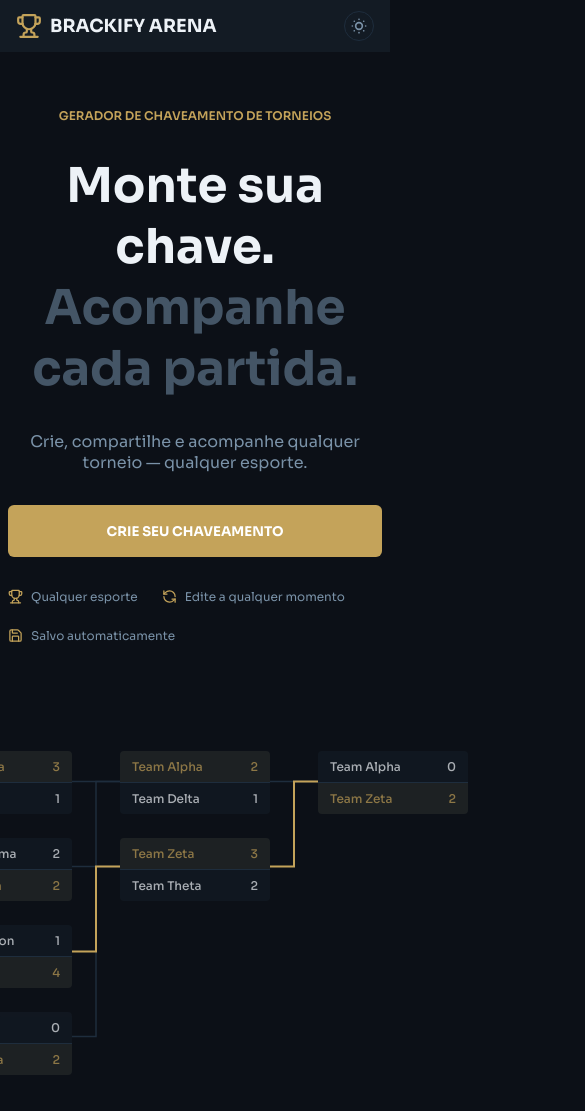
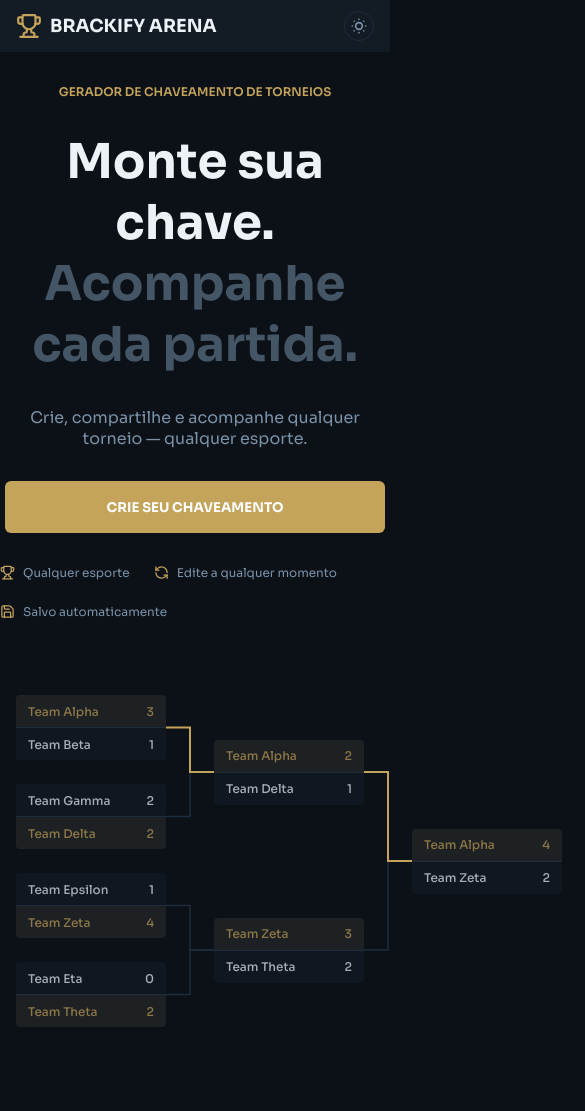
Before and after one commit to gabriel-qr/bracket-app, a React (Vite) app: page /bracket in a window 390 px wide. Shown: the top 1111 px of the page, 585 px wide, since content can reach past the window. After the commit the page ends 1039 px from the top, so only its background shows below. Built offline with nearby package versions, Linux system fonts and the light colour scheme.

Commit message:
refactor: remove landing hero component

```diff
--- a/src/components/pages/Landing/Landing.module.css
+++ b/src/components/pages/Landing/Landing.module.css
@@ -5,10 +5,83 @@
 }
 
 .container {
-  min-height: 100vh;
-  padding-top: 5.2rem;
+  height: calc(100dvh - 5.2rem);
+  margin-top: 5.22rem;
+  width: 100%;
   display: flex;
   align-items: center;
+  gap: var(--space-7);
+  justify-content: space-evenly;
+}
+
+.left,
+.right {
+  display: flex;
   justify-content: center;
+  margin-top: -15rem;
+}
+
+.left {
+  flex-flow: column;
   gap: var(--space-6);
+  padding-left: var(--space-7);
 }
+
+.right {
+  padding-right: var(--space-7);
+}
+
+.subtitle {
+  font-size: var(--text-xs);
+  color: var(--accent);
+  font-weight: 600;
+  text-transform: uppercase;
+}
+
+.descriptionContainer {
+  max-width: 60rem;
+}
+
+.headlinePrimary {
+  font-size: var(--text-4xl);
+  font-weight: bold;
+  color: var(--ink-primary);
+}
+
+.headlineMuted {
+  font-size: var(--text-4xl);
+  font-weight: bold;
+  color: var(--ink-muted);
+}
+
+.subDescription {
+  color: var(--ink-secondary);
+  max-width: 40rem;
+}
+
+.tagContainer {
+  display: flex;
+  gap: var(--space-5);
+  flex-wrap: wrap;
+  max-width: 55rem;
+}
+
+@media (max-width: 1050px) {
+  .container {
+    margin-top: 5.2rem;
+    padding-top: var(--space-6);
+    padding-bottom: var(--space-6);
+    flex-flow: column;
+    gap: var(--space-6);
+  }
+
+  .left {
+    margin: 0;
+    padding: 0;
+    align-items: center;
+    text-align: center;
+  }
+  .right {
+    margin: 0 auto;
+  }
+}
--- a/src/components/pages/Landing/Landing.tsx
+++ b/src/components/pages/Landing/Landing.tsx
@@ -1,17 +1,47 @@
-import LandingHero from '../../ui/LandingHero/LandingHero';
+import { RefreshCcw, Save, Trophy } from 'lucide-react';
+import BracketPreview from '../../ui/BracketPreview/BracketPreview';
+import CTAButton from '../../ui/CTAButton/CTAButton';
+import InfoTag from '../../ui/InfoTag/InfoTag';
 import Topbar from '../../ui/Topbar/Topbar';
 import styles from './Landing.module.css';
+import { previewData } from '../../../utils/landingBracket';
 
 export default function Landing() {
   return (
-    <>
+    <div>
       <header className={styles.header}>
         <Topbar />
       </header>
 
       <main className={styles.container}>
-        <LandingHero />
+        <div className={styles.left}>
+          <h2 className={styles.subtitle}>
+            Gerador de Chaveamento de Torneios
+          </h2>
+
+          <div className={styles.descriptionContainer}>
+            <p className={styles.headlinePrimary}>Monte sua chave.</p>
+
+            <p className={styles.headlineMuted}>Acompanhe cada partida.</p>
+          </div>
+
+          <p className={styles.subDescription}>
+            Crie, compartilhe e acompanhe qualquer torneio — qualquer esporte.
+          </p>
+
+          <CTAButton />
+
+          <div className={styles.tagContainer}>
+            <InfoTag icon={Trophy} text='Qualquer esporte' />
+            <InfoTag icon={RefreshCcw} text='Edite a qualquer momento' />
+            <InfoTag icon={Save} text='Salvo automaticamente' />
+          </div>
+        </div>
+
+        <div className={styles.right}>
+          <BracketPreview rounds={previewData} champion='Team Alpha' />
+        </div>
       </main>
-    </>
+    </div>
   );
 }
--- a/src/components/ui/BracketPreview/BracketPreview.module.css
+++ b/src/components/ui/BracketPreview/BracketPreview.module.css
@@ -2,11 +2,10 @@
   display: flex;
   gap: var(--space-7);
   align-items: stretch;
-  margin-right: var(--space-6);
   position: relative;
 }
 
-@media (max-width: 1030px) {
+@media (max-width: 1050px) {
   .container {
     margin: 0;
     margin-top: var(--space-6);
--- a/src/components/ui/CTAButton/CTAButton.module.css
+++ b/src/components/ui/CTAButton/CTAButton.module.css
@@ -7,7 +7,7 @@
   font-weight: bold;
   height: 5.2rem;
   border-radius: var(--radius);
-  transition: 300ms ease;
+  transition: 500ms ease;
 }
 
 .ctaButton:hover {
--- a/src/components/ui/LandingHero/LandingHero.module.css
+++ /dev/null
@@ -1,76 +0,0 @@
-.wrapper {
-  height: calc(100dvh - 5.2rem);
-  width: 100%;
-  display: flex;
-  align-items: center;
-  padding: var(--space-5) var(--space-2);
-  gap: var(--space-7);
-}
-
-.left,
-.right {
-  display: flex;
-  flex: 1;
-  justify-content: center;
-}
-
-.left {
-  flex-flow: column;
-  gap: var(--space-6);
-  margin-left: 10vw;
-}
-
-.subtitle {
-  font-size: var(--text-xs);
-  color: var(--accent);
-  font-weight: 600;
-  text-transform: uppercase;
-}
-
-.descriptionContainer {
-  max-width: 60rem;
-}
-
-.headlinePrimary {
-  font-size: var(--text-4xl);
-  font-weight: bold;
-  color: var(--ink-primary);
-}
-
-.headlineMuted {
-  font-size: var(--text-4xl);
-  font-weight: bold;
-  color: var(--ink-muted);
-}
-
-.subDescription {
-  color: var(--ink-secondary);
-  max-width: 40rem;
-}
-
-.tagContainer {
-  display: flex;
-  gap: var(--space-5);
-  flex-wrap: wrap;
-  max-width: 55rem;
-}
-
-@media (max-width: 1030px) {
-  .wrapper {
-    flex-flow: column;
-    align-items: center;
-    justify-content: flex-start;
-    gap: var(--space-8);
-    height: auto;
-    align-self: flex-start;
-    margin-top: var(--space-6);
-  }
-
-  .left,
-  .right {
-    margin: 0;
-    padding: 0;
-    align-items: center;
-    text-align: center;
-  }
-}
--- a/src/components/ui/LandingHero/LandingHero.tsx
+++ /dev/null
@@ -1,103 +0,0 @@
-import styles from './LandingHero.module.css';
-import { RefreshCcw, Save, Trophy } from 'lucide-react';
-import CTAButton from '../CTAButton/CTAButton';
-import InfoTag from '../InfoTag/InfoTag';
-import BracketPreview from '../BracketPreview/BracketPreview';
-import type { Round } from '../../../types/bracket';
-
-export default function LandingHero() {
-  const previewData: Round[] = [
-    [
-      {
-        id: 'r0-m0',
-        teamA: { name: 'Team Alpha' },
-        teamB: { name: 'Team Beta' },
-        scoreA: 3,
-        scoreB: 1,
-        winner: 'teamA',
-      },
-      {
-        id: 'r0-m1',
-        teamA: { name: 'Team Gamma' },
-        teamB: { name: 'Team Delta' },
-        scoreA: 2,
-        scoreB: 2,
-        winner: 'teamB',
-      },
-      {
-        id: 'r0-m2',
-        teamA: { name: 'Team Epsilon' },
-        teamB: { name: 'Team Zeta' },
-        scoreA: 1,
-        scoreB: 4,
-        winner: 'teamB',
-      },
-      {
-        id: 'r0-m3',
-        teamA: { name: 'Team Eta' },
-        teamB: { name: 'Team Theta' },
-        scoreA: 0,
-        scoreB: 2,
-        winner: 'teamB',
-      },
-    ],
-    [
-      {
-        id: 'r1-m0',
-        teamA: { name: 'Team Alpha' },
-        teamB: { name: 'Team Delta' },
-        scoreA: 2,
-        scoreB: 1,
-        winner: 'teamA',
-      },
-      {
-        id: 'r1-m1',
-        teamA: { name: 'Team Zeta' },
-        teamB: { name: 'Team Theta' },
-        scoreA: 3,
-        scoreB: 2,
-        winner: 'teamA',
-      },
-    ],
-    [
-      {
-        id: 'r2-m0',
-        teamA: { name: 'Team Alpha' },
-        teamB: { name: 'Team Zeta' },
-        scoreA: 0,
-        scoreB: 2,
-        winner: 'teamB',
-      },
-    ],
-  ];
-
-  return (
-    <div className={styles.wrapper}>
-      <div className={styles.left}>
-        <h2 className={styles.subtitle}>Gerador de Chaveamento de Torneios</h2>
-
-        <div className={styles.descriptionContainer}>
-          <p className={styles.headlinePrimary}>Monte sua chave.</p>
-
-          <p className={styles.headlineMuted}>Acompanhe cada partida.</p>
-        </div>
-
-        <p className={styles.subDescription}>
-          Crie, compartilhe e acompanhe qualquer torneio — qualquer esporte.
-        </p>
-
-        <CTAButton />
-
-        <div className={styles.tagContainer}>
-          <InfoTag icon={Trophy} text='Qualquer esporte' />
-          <InfoTag icon={RefreshCcw} text='Edite a qualquer momento' />
-          <InfoTag icon={Save} text='Salvo automaticamente' />
-        </div>
-      </div>
-
-      <div className={styles.right}>
-        <BracketPreview rounds={previewData} champion='Team Zeta' />
-      </div>
-    </div>
-  );
-}
--- a/src/components/ui/TeamSlot/TeamSlot.module.css
+++ b/src/components/ui/TeamSlot/TeamSlot.module.css
@@ -1,5 +1,6 @@
 .container {
   width: 15rem;
+  min-height: var(--space-6);
   background-color: var(--surface-card);
   opacity: 0.7;
 }
--- /dev/null
+++ b/src/utils/landingBracket.ts
@@ -0,0 +1,66 @@
+import type { Round } from '../types/bracket';
+
+export const previewData: Round[] = [
+  [
+    {
+      id: 'r0-m0',
+      teamA: { name: 'Team Alpha' },
+      teamB: { name: 'Team Beta' },
+      scoreA: 3,
+      scoreB: 1,
+      winner: 'teamA',
+    },
+    {
+      id: 'r0-m1',
+      teamA: { name: 'Team Gamma' },
+      teamB: { name: 'Team Delta' },
+      scoreA: 2,
+      scoreB: 2,
+      winner: 'teamB',
+    },
+    {
+      id: 'r0-m2',
+      teamA: { name: 'Team Epsilon' },
+      teamB: { name: 'Team Zeta' },
+      scoreA: 1,
+      scoreB: 4,
+      winner: 'teamB',
+    },
+    {
+      id: 'r0-m3',
+      teamA: { name: 'Team Eta' },
+      teamB: { name: 'Team Theta' },
+      scoreA: 0,
+      scoreB: 2,
+      winner: 'teamB',
+    },
+  ],
+  [
+    {
+      id: 'r1-m0',
+      teamA: { name: 'Team Alpha' },
+      teamB: { name: 'Team Delta' },
+      scoreA: 2,
+      scoreB: 1,
+      winner: 'teamA',
+    },
+    {
+      id: 'r1-m1',
+      teamA: { name: 'Team Zeta' },
+      teamB: { name: 'Team Theta' },
+      scoreA: 3,
+      scoreB: 2,
+      winner: 'teamA',
+    },
+  ],
+  [
+    {
+      id: 'r2-m0',
+      teamA: { name: 'Team Alpha' },
+      teamB: { name: 'Team Zeta' },
+      scoreA: 4,
+      scoreB: 2,
+      winner: 'teamA',
+    },
+  ],
+];
```
